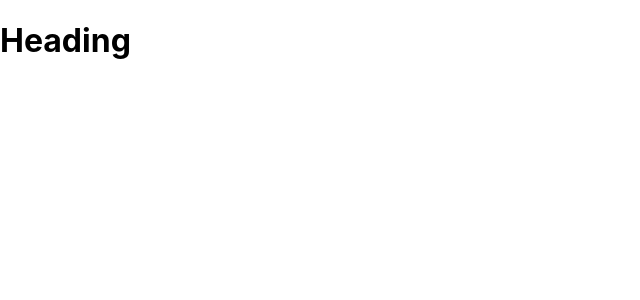
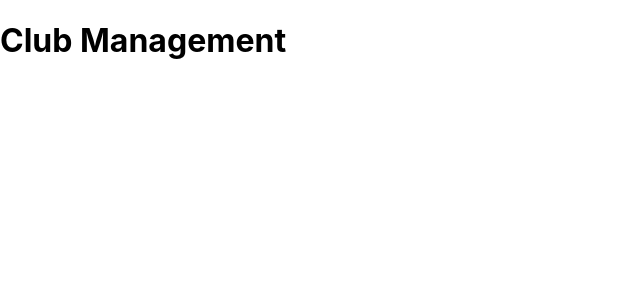
Before and after one commit to starain31/club-management, a React (Create React App) app: page / in a window 1280 px wide. Shown: the top 300 px of the page, without its empty margins (0-640 px from the left). Built offline with nearby package versions, Linux system fonts and the light colour scheme.

Commit message:
Set heading 'Club Management'

```diff
--- a/src/components/App.tsx
+++ b/src/components/App.tsx
@@ -5,7 +5,7 @@ import { Members } from "./Members";
 function App() {
   return (
     <div>
-      <Heading />
+      <Heading title={`Club Management`}/>
       <Members />
     </div>
   );
```
